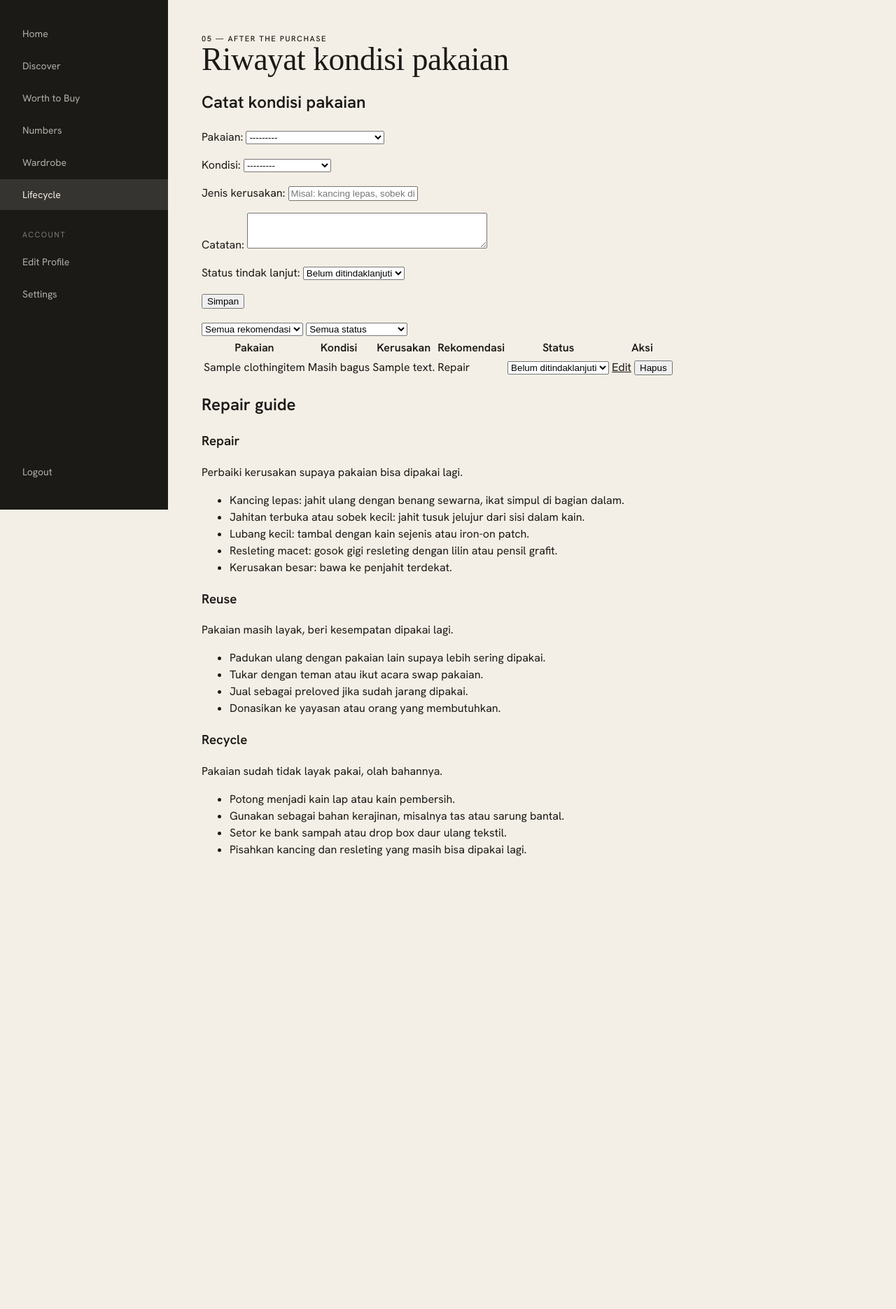
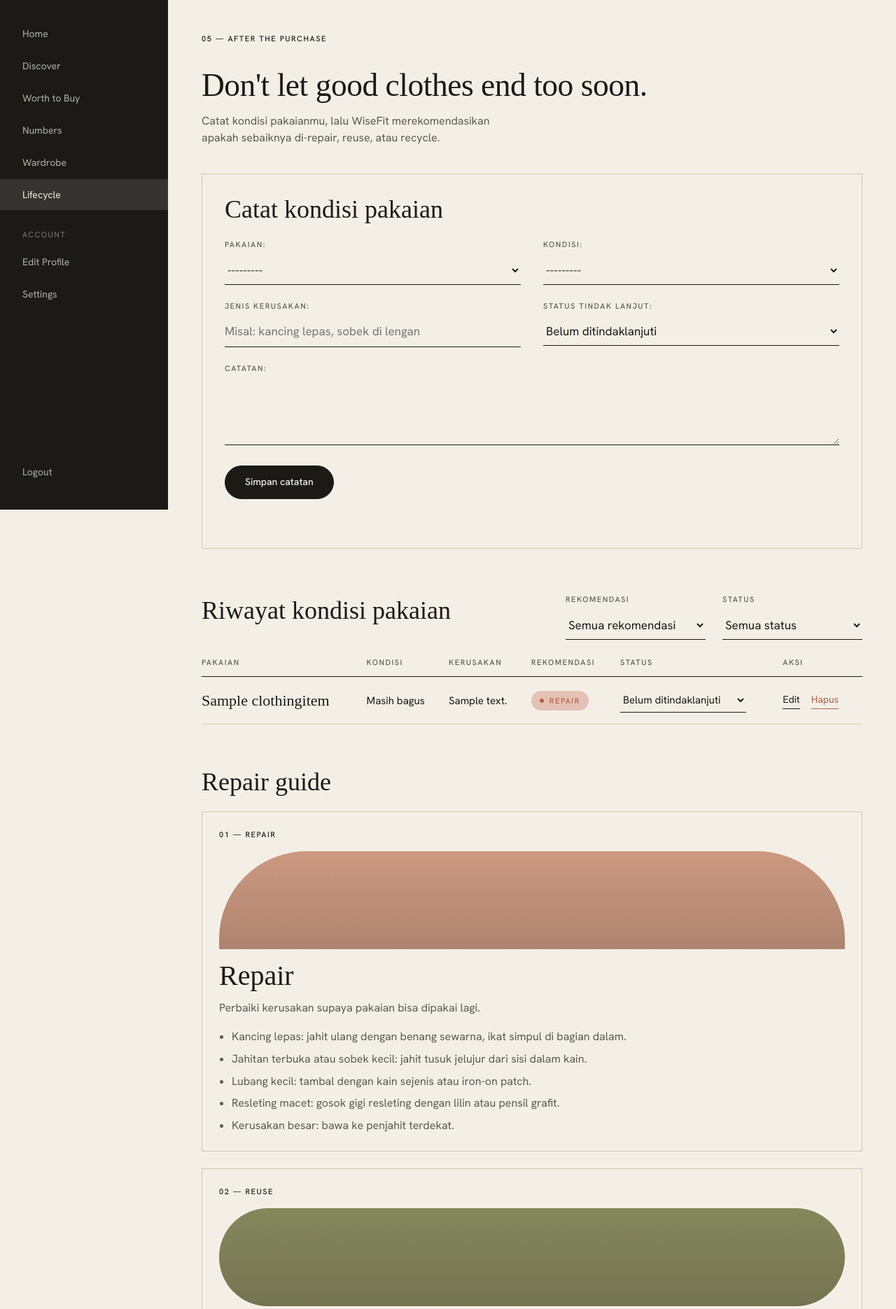
Before and after one commit to pbp-kelompok-e9-2026/WearWise, a Django app: page /lifecycle/ in a window 1280 px wide. Shown: the part 72-1942 px from the top of the page at 70% size. Before the commit the page ends 1295 px from the top, so only its background shows below. Run offline with Django 5.2, Linux system fonts and the light colour scheme; a user stored in the database is signed in; tables that the repository leaves empty hold one stand-in row (values such as "Sample post"); some web fonts are replaced.

Commit message:
style(lifecycle): sesuaikan tampilan halaman lifecycle dengan design system Figma

```diff
--- /dev/null
+++ b/lifecycle/static/lifecycle/css/lifecycle.css
@@ -0,0 +1,135 @@
+/* Gaya khusus halaman Lifecycle (Modul 4). Warna dan font memakai token --ww-* dari wearwise.css */
+
+.lc-section { margin-top: 64px; }
+.lc-section__title {
+  margin: 0 0 24px;
+  font-family: var(--ww-font-display);
+  font-size: 2.25rem;
+  font-weight: 400;
+  line-height: 1;
+}
+
+/* Form tambah catatan */
+.lc-panel {
+  padding: 32px;
+  border: 1px solid var(--ww-line);
+  background: var(--ww-ivory);
+}
+.lc-form {
+  display: grid;
+  grid-template-columns: repeat(2, minmax(0, 1fr));
+  gap: 0 32px;
+}
+.lc-form .ww-field--wide { grid-column: 1 / -1; }
+.lc-form textarea { resize: vertical; }
+.lc-form__actions { grid-column: 1 / -1; display: flex; flex-wrap: wrap; gap: 16px; align-items: center; }
+
+.lc-message { min-height: 1.5em; margin: 16px 0 0; color: var(--ww-sage-deep); font-size: 0.9375rem; }
+.lc-message.is-error { color: var(--ww-clay); }
+
+/* Filter */
+.lc-toolbar {
+  display: flex;
+  flex-wrap: wrap;
+  align-items: flex-end;
+  justify-content: space-between;
+  gap: 16px 32px;
+  margin-bottom: 24px;
+}
+.lc-filter { display: flex; flex-wrap: wrap; gap: 16px 24px; }
+.lc-filter .ww-field { margin: 0; min-width: 200px; }
+
+/* Tabel riwayat */
+.lc-table-wrap { overflow-x: auto; }
+.lc-table { width: 100%; border-collapse: collapse; font-size: 0.9375rem; }
+.lc-table th {
+  padding: 0 16px 12px 0;
+  border-bottom: 1px solid var(--ww-ink);
+  color: var(--ww-ink-soft);
+  font-size: 0.6875rem;
+  font-weight: 500;
+  letter-spacing: 0.14em;
+  text-align: left;
+  text-transform: uppercase;
+  white-space: nowrap;
+}
+.lc-table td { padding: 16px 16px 16px 0; border-bottom: 1px solid var(--ww-line); vertical-align: middle; }
+.lc-table td:first-child { font-family: var(--ww-font-display); font-size: 1.375rem; line-height: 1.1; }
+.lc-table select { min-width: 180px; padding: 6px 0; border: 0; border-bottom: 1px solid var(--ww-ink); background: transparent; color: var(--ww-ink); font: inherit; }
+.lc-empty { margin: 0; padding: 32px 0; border-bottom: 1px solid var(--ww-line); color: var(--ww-ink-soft); }
+
+.lc-actions { display: flex; gap: 16px; align-items: center; white-space: nowrap; }
+.lc-action {
+  padding: 0 0 2px;
+  border: 0;
+  border-bottom: 1px solid currentColor;
+  background: none;
+  color: var(--ww-ink);
+  font: inherit;
+  font-size: 0.875rem;
+  text-decoration: none;
+  cursor: pointer;
+}
+.lc-action:hover { opacity: 0.7; }
+.lc-action--danger { color: var(--ww-clay); }
+
+/* Badge rekomendasi */
+.lc-badge {
+  display: inline-flex;
+  align-items: center;
+  gap: 8px;
+  padding: 6px 12px;
+  border-radius: var(--ww-radius-pill);
+  font-size: 0.6875rem;
+  font-weight: 500;
+  letter-spacing: 0.14em;
+  text-transform: uppercase;
+  white-space: nowrap;
+}
+.lc-badge::before { content: ""; width: 6px; height: 6px; border-radius: 50%; background: currentColor; }
+.lc-badge--repair { background: var(--ww-clay-soft); color: var(--ww-clay); }
+.lc-badge--reuse { background: var(--ww-sage); color: var(--ww-ink); }
+.lc-badge--recycle { background: var(--ww-olive); color: var(--ww-ivory); }
+
+/* Repair guide: tiga kartu seperti alur Lifecycle di Figma */
+.lc-guides {
+  display: grid;
+  grid-template-columns: minmax(0, 1fr) 44px minmax(0, 1fr) 44px minmax(0, 1fr);
+  gap: 24px;
+  align-items: stretch;
+}
+.lc-guides .ww-arrow { align-self: center; }
+.lc-guide { padding: 24px; border: 1px solid var(--ww-line); }
+.lc-guide .ww-eyebrow { margin-bottom: 16px; }
+.lc-guide .ww-img { height: 140px; margin-bottom: 18px; }
+.lc-guide__steps { margin: 16px 0 0; padding-left: 18px; color: var(--ww-ink-soft); line-height: 1.6; }
+.lc-guide__steps li + li { margin-top: 6px; }
+
+/* Halaman form edit dan konfirmasi hapus */
+.lc-narrow { max-width: 720px; }
+
+@media (max-width: 1280px) {
+  .lc-guides { grid-template-columns: 1fr; }
+  .lc-guides .ww-arrow { display: none; }
+}
+
+@media (max-width: 900px) {
+  .lc-panel { padding: 24px; }
+  .lc-form { grid-template-columns: 1fr; }
+  .lc-filter .ww-field { min-width: 0; flex: 1 1 160px; }
+
+  /* Tabel jadi kartu bertumpuk di layar kecil */
+  .lc-table thead { display: none; }
+  .lc-table, .lc-table tbody, .lc-table tr, .lc-table td { display: block; width: 100%; }
+  .lc-table tr { padding: 16px 0; border-bottom: 1px solid var(--ww-line); }
+  .lc-table td { padding: 4px 0; border: 0; }
+  .lc-table td[data-label]::before {
+    content: attr(data-label);
+    display: block;
+    color: var(--ww-ink-soft);
+    font-size: 0.6875rem;
+    letter-spacing: 0.14em;
+    text-transform: uppercase;
+  }
+  .lc-table select { width: 100%; }
+}
--- a/lifecycle/static/lifecycle/js/lifecycle.js
+++ b/lifecycle/static/lifecycle/js/lifecycle.js
@@ -26,9 +26,20 @@
     empty.hidden = !isEmpty;
   }
 
-  function cell(text) {
+  function cell(text, label) {
     const td = document.createElement("td");
     td.textContent = text;
+    if (label) td.dataset.label = label;
+    return td;
+  }
+
+  function badge(record) {
+    const td = document.createElement("td");
+    td.dataset.label = "Rekomendasi";
+    const span = document.createElement("span");
+    span.className = "lc-badge lc-badge--" + record.recommendation;
+    span.textContent = record.recommendation_display;
+    td.append(span);
     return td;
   }
 
@@ -36,9 +47,9 @@
     const tr = document.createElement("tr");
     tr.append(
       cell(record.item),
-      cell(record.condition_display),
-      cell(record.damage_description || "-"),
-      cell(record.recommendation_display)
+      cell(record.condition_display, "Kondisi"),
+      cell(record.damage_description || "-", "Kerusakan"),
+      badge(record)
     );
 
     const select = document.createElement("select");
@@ -51,19 +62,25 @@
       updateStatus(record.id, select);
     });
     const statusCell = document.createElement("td");
+    statusCell.dataset.label = "Status";
     statusCell.append(select);
 
     const edit = document.createElement("a");
+    edit.className = "lc-action";
     edit.href = urlFor(table.dataset.editUrl, record.id);
     edit.textContent = "Edit";
     const remove = document.createElement("button");
     remove.type = "button";
+    remove.className = "lc-action lc-action--danger";
     remove.textContent = "Hapus";
     remove.addEventListener("click", function () {
       deleteRecord(record, tr);
     });
+    const actionGroup = document.createElement("div");
+    actionGroup.className = "lc-actions";
+    actionGroup.append(edit, remove);
     const actions = document.createElement("td");
-    actions.append(edit, " ", remove);
+    actions.append(actionGroup);
 
     tr.append(statusCell, actions);
     return tr;
--- /dev/null
+++ b/lifecycle/templates/lifecycle/field.html
@@ -0,0 +1,7 @@
+<div class="ww-field{% if wide %} ww-field--wide{% endif %}">
+  {{ field.label_tag }}
+  {{ field }}
+  {% for error in field.errors %}
+    <p class="ww-field__error">{{ error }}</p>
+  {% endfor %}
+</div>
--- a/lifecycle/templates/lifecycle/list.html
+++ b/lifecycle/templates/lifecycle/list.html
@@ -3,36 +3,61 @@
 {% block title %}Lifecycle - WiseFit{% endblock title %}
 {% block page_title %}Lifecycle{% endblock page_title %}
 
+{% block extra_css %}
+<link rel="stylesheet" href="{% static 'lifecycle/css/lifecycle.css' %}">
+{% endblock extra_css %}
+
 {% block content %}
 <section class="ww-page">
   <p class="ww-eyebrow">05 — After the purchase</p>
-  <h1 class="ww-title">Riwayat kondisi pakaian</h1>
+  <header class="ww-head">
+    <h1 class="ww-title">Don't let good clothes end too soon.</h1>
+    <p class="ww-lede">Catat kondisi pakaianmu, lalu WiseFit merekomendasikan apakah sebaiknya di-repair, reuse, atau recycle.</p>
+  </header>
 
-  <h2>Catat kondisi pakaian</h2>
-  <form id="lc-create-form" method="post" action="{% url 'lifecycle:create' %}" data-ajax-url="{% url 'lifecycle:create_ajax' %}">
+  <div class="lc-panel">
+    <h2 class="lc-section__title">Catat kondisi pakaian</h2>
+    <form id="lc-create-form" class="ww-form lc-form" method="post" action="{% url 'lifecycle:create' %}" data-ajax-url="{% url 'lifecycle:create_ajax' %}">
       {% csrf_token %}
-    {{ form.as_p }}
-    <button type="submit">Simpan</button>
+      {% include 'lifecycle/field.html' with field=form.item %}
+      {% include 'lifecycle/field.html' with field=form.condition %}
+      {% include 'lifecycle/field.html' with field=form.damage_description %}
+      {% include 'lifecycle/field.html' with field=form.status %}
+      {% include 'lifecycle/field.html' with field=form.notes wide=True %}
+      <div class="lc-form__actions">
+        <button type="submit" class="ww-btn">Simpan catatan</button>
+      </div>
     </form>
+    <p id="lc-message" class="lc-message" role="status"></p>
+  </div>
 
-  <p id="lc-message" role="status"></p>
-
-  <form id="lc-filter" method="get">
-    <select name="recommendation" aria-label="Filter rekomendasi">
+  <section class="lc-section">
+    <div class="lc-toolbar">
+      <h2 class="lc-section__title">Riwayat kondisi pakaian</h2>
+      <form id="lc-filter" class="ww-form lc-filter" method="get">
+        <div class="ww-field">
+          <label for="lc-filter-recommendation">Rekomendasi</label>
+          <select id="lc-filter-recommendation" name="recommendation">
             <option value="">Semua rekomendasi</option>
             {% for value, label in recommendation_choices %}
               <option value="{{ value }}" {% if value == selected_recommendation %}selected{% endif %}>{{ label }}</option>
             {% endfor %}
           </select>
-    <select name="status" aria-label="Filter status">
+        </div>
+        <div class="ww-field">
+          <label for="lc-filter-status">Status</label>
+          <select id="lc-filter-status" name="status">
             <option value="">Semua status</option>
             {% for value, label in status_choices %}
               <option value="{{ value }}" {% if value == selected_status %}selected{% endif %}>{{ label }}</option>
             {% endfor %}
           </select>
+        </div>
       </form>
+    </div>
 
-  <table id="lc-table" hidden
+    <div class="lc-table-wrap">
+      <table id="lc-table" class="lc-table" hidden
              data-json-url="{% url 'lifecycle:json' %}"
              data-edit-url="{% url 'lifecycle:update' '00000000-0000-0000-0000-000000000000' %}"
              data-status-url="{% url 'lifecycle:status_ajax' '00000000-0000-0000-0000-000000000000' %}"
@@ -49,16 +74,23 @@
         </thead>
         <tbody id="lc-rows"></tbody>
       </table>
-  <p id="lc-empty" hidden>Belum ada catatan kondisi.</p>
+    </div>
+    <p id="lc-empty" class="lc-empty" hidden>Belum ada catatan kondisi.</p>
+  </section>
 
-  {{ status_choices|json_script:"lc-status-choices" }}
-  <h2>Repair guide</h2>
+  <section class="lc-section">
+    <h2 class="lc-section__title">Repair guide</h2>
     <div class="lc-guides">
       {% for guide in guides %}
+        {% if not forloop.first %}
+          <svg class="ww-arrow" viewBox="0 0 44 10" fill="none" stroke="currentColor" aria-hidden="true"><path d="M0 5h43M39 1l4 4-4 4"/></svg>
+        {% endif %}
         <article class="lc-guide" id="guide-{{ guide.recommendation }}">
-        <h3>{{ guide.title }}</h3>
-        <p>{{ guide.summary }}</p>
-        <ul>
+          <p class="ww-eyebrow">0{{ forloop.counter }} — {{ guide.title }}</p>
+          <div class="ww-img {% cycle 'ww-img--clay ww-shape--arch' 'ww-img--olive ww-shape--pill' 'ww-img--sage ww-shape--leaf' %}"></div>
+          <h3 class="ww-step__title">{{ guide.title }}</h3>
+          <p class="ww-step__text">{{ guide.summary }}</p>
+          <ul class="lc-guide__steps">
             {% for step in guide.steps %}
               <li>{{ step }}</li>
             {% endfor %}
@@ -67,6 +99,9 @@
       {% endfor %}
     </div>
   </section>
+
+  {{ status_choices|json_script:"lc-status-choices" }}
+</section>
 {% endblock content %}
 
 {% block extra_js %}
```
Also changed, not shown: lifecycle/templates/lifecycle/confirm_delete.html (+17 -7 lines), lifecycle/templates/lifecycle/form.html (+23 -7 lines). Lines whose indentation alone changed are shown as unchanged.
